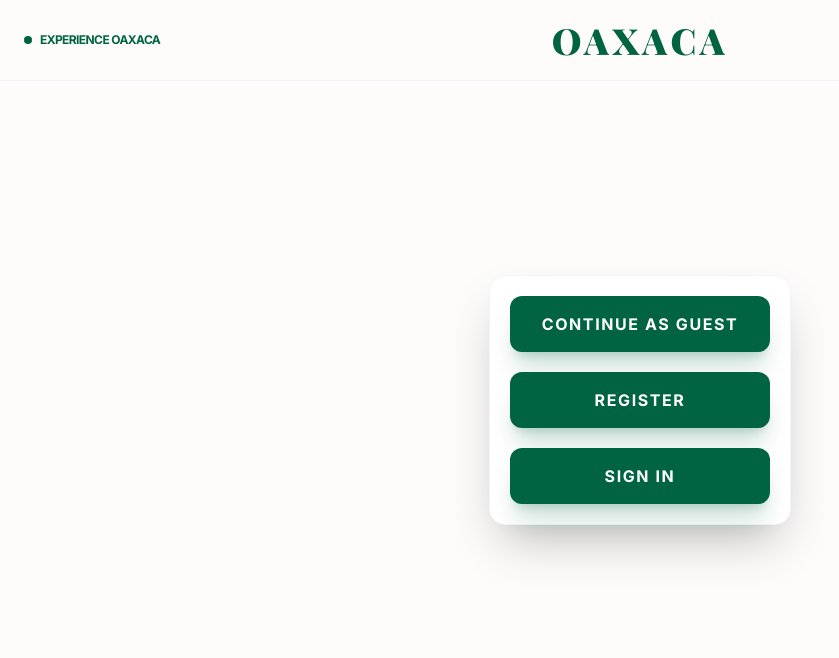
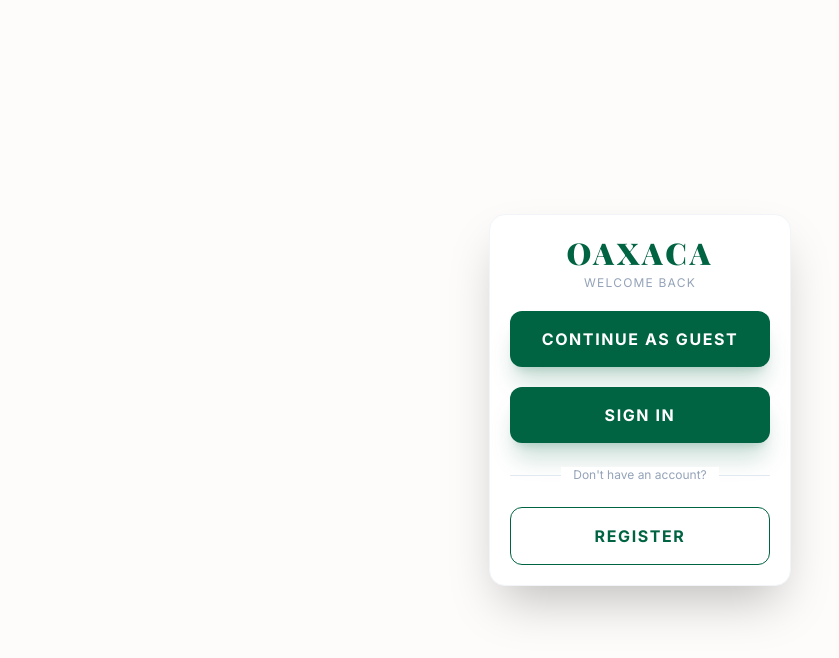
Before and after one commit to ionut-bujor/Oxaca, a React (Vite) app in the folder Frontend/: page /portal in a window 1280 px wide. Shown: the top 658 px of the page, without its empty margins (0-839 px from the left). Built offline with nearby package versions, Linux system fonts and the light colour scheme; a web font is replaced by a local one.

Commit message:
#86 Updated portal page to separate registration button.

```diff
--- a/Frontend/src/components/Header.tsx
+++ b/Frontend/src/components/Header.tsx
@@ -19,6 +19,7 @@ const Header: React.FC<HeaderProps> = ({ cartCount, onCartClick }) => {
   {/* My Orders button - will take the user to the customer dashboard */}
   const MyOrdersButton = (
     <button
+      title="My Orders"
       onClick={() => window.location.href = '/dashboard'}
       className="flex items-center space-x-2 px-5 py-2.5 rounded-full bg-primary text-white hover:bg-accent transition-all shadow-md shadow-primary/20 active:scale-95 mr-2"
     >
@@ -30,9 +31,9 @@ const Header: React.FC<HeaderProps> = ({ cartCount, onCartClick }) => {
   {/* Order Basket button - will open the "Your Basket" sidebar */}
   const OrderBasketButton = (
     <button
+      title="My Basket"
       onClick={onCartClick}
-            className="flex items-center space-x-2 px-5 py-2.5 rounded-full bg-primary text-white hover:bg-accent transition-all shadow-md shadow-primary/20 active:scale-95 mr-2"
-          >
+      className="flex items-center space-x-2 px-5 py-2.5 rounded-full bg-primary text-white hover:bg-accent transition-all shadow-md shadow-primary/20 active:scale-95 mr-2">
         <span className="text-sm font-bold uppercase tracking-wider hidden sm:inline">My Basket</span>
         <span className="material-symbols-outlined text-xl">shopping_basket</span>
         {cartCount > 0 && (
--- a/Frontend/src/components/RoleBadge.tsx
+++ b/Frontend/src/components/RoleBadge.tsx
@@ -15,7 +15,7 @@ const RoleBadge: React.FC = () => {
   if (!role) return null;
 
   return (
-    <span className="px-3 py-1 bg-green-600 text-white rounded-full text-[10px] font-black uppercase tracking-widest">
+    <span className="px-3 py-1 bg-primary text-white rounded-full text-[10px] font-black uppercase tracking-widest">
       {role}
     </span>
   );
--- a/Frontend/src/pages/Auth.tsx
+++ b/Frontend/src/pages/Auth.tsx
@@ -1,5 +1,4 @@
 import React, { useState } from "react";
-import ButtonlessHeader from "../components/ButtonlessHeader";
 import { useAuth } from "../context/AuthContext";
 
 const auth: React.FC = () => {
@@ -11,8 +10,6 @@ const auth: React.FC = () => {
 
 	return (
 		<main>
-			<ButtonlessHeader />
-
 			<div className="flex items-center justify-center min-h-screen">
 				<div id="loginScreen" className="group flex flex-col gap-y-5 bg-white p-5 rounded-2xl border border-slate-100 shadow-2xl hidden">
 					<input type="text" id = "userField" placeholder="Username" className="group flex flex-col gap-y-5 bg-white p-5 rounded-2xl border border-slate-100 shadow-2xl"
@@ -58,6 +55,10 @@ const auth: React.FC = () => {
 				</div>
 
 				<div id="loginOptions" className="group flex flex-col gap-y-5 bg-white p-5 rounded-2xl border border-slate-100 shadow-2xl">
+					<div className="text-center">
+    					<h2 className="serif-text text-3xl font-black tracking-widest uppercase text-primary"><a href="/">Oaxaca</a></h2>
+    					<p className="text-slate-400 text-xs uppercase tracking-widest mt-1">Welcome back</p>
+					</div>
 					<button
 						className="bg-primary text-white px-8 py-4 rounded-xl font-bold uppercase tracking-widest hover:bg-darkGreen transition-all shadow-xl shadow-primary/20 active:scale-95"
 						onClick={() => {
@@ -65,15 +66,6 @@ const auth: React.FC = () => {
 						}}>
 						Continue as guest
 					</button>
-
-					<button
-						className="bg-primary text-white px-8 py-4 rounded-xl font-bold uppercase tracking-widest hover:bg-darkGreen transition-all shadow-xl shadow-primary/20 active:scale-95"
-						onClick={() => {
-							window.location.href = "/register";
-						}}>
-						Register
-					</button>
-
 					<button
 						className="bg-primary text-white px-8 py-4 rounded-xl font-bold uppercase tracking-widest hover:bg-darkGreen transition-all shadow-xl shadow-primary/20 active:scale-95"
 						onClick={() => {
@@ -88,6 +80,23 @@ const auth: React.FC = () => {
 						}}>
 						Sign in
 					</button>
+
+					<div className="relative my-1">
+    					<div className="absolute inset-0 flex items-center">
+        					<div className="w-full border-t border-slate-200" />
+    					</div>
+    					<div className="relative flex justify-center text-xs">
+        					<span className="bg-white px-3 text-slate-400">Don't have an account?</span>
+    					</div>
+					</div>
+
+					<button
+    					className="w-full border border-primary text-primary px-8 py-4 rounded-xl font-bold uppercase tracking-widest hover:bg-primary/5 transition-all active:scale-95"
+    					onClick={() => {
+        					window.location.href = "/register";
+    					}}>
+    					Register
+					</button>
 				</div>
 			</div>
 		</main>
```
Lines whose indentation alone changed are shown as unchanged.
